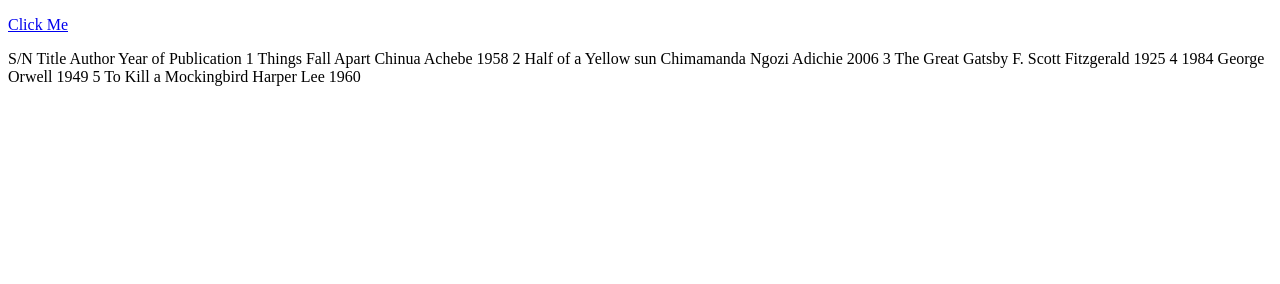
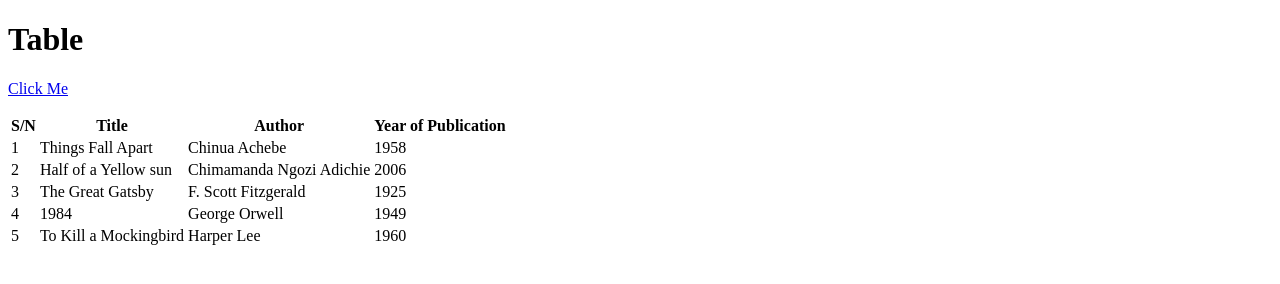
Before and after one commit to GajiraZenum04/frontend_basics, a plain HTML site: page 004_table.html in a window 1280 px wide. Drawn offline with Linux system fonts and the light colour scheme.

Commit message:
004_table.html file created

```diff
--- a/004_table.html
+++ b/004_table.html
@@ -1,18 +1,19 @@
 <!DOCTYPE html>
 <html>
 <head>
-	<title> Table and link </title>
+	<title> Hannah Table and link </title>
 </head>
 <body>
 	<!--link to google -->
+	<h1> Table </h1>
 	<p>
 	    <a href="https://www.google.com" target="_blank">Click Me</a>
 	</p>
 
 	<!-- Table of 5 books -->
 
-
-			<tr>
+	      <table>
+		        <tr>
 				<th>S/N</th>
 				<th>Title</th>
 				<th>Author</th>
@@ -49,6 +50,6 @@
 				<td>Harper Lee</td>
 				<td>1960</td>
 			</tr>
-
+           </table>
 </body>
 </html>
```
